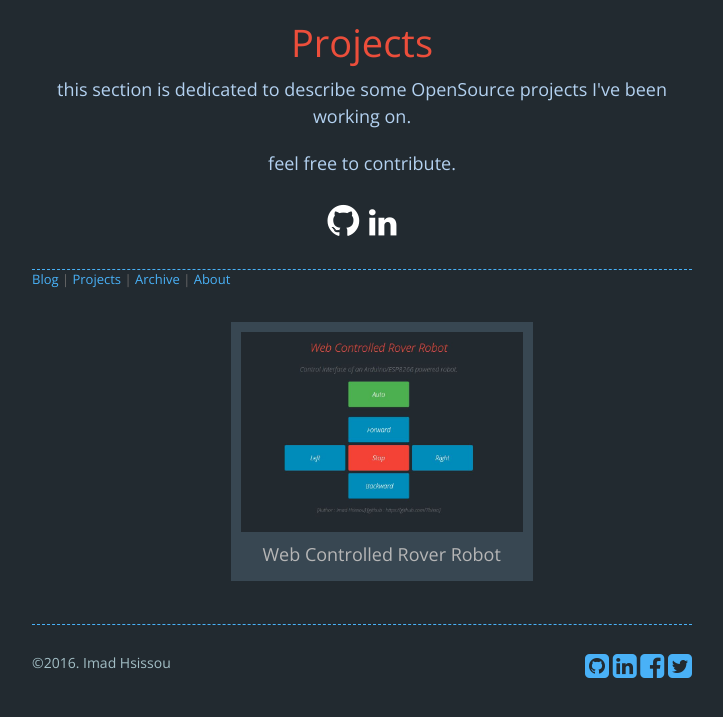
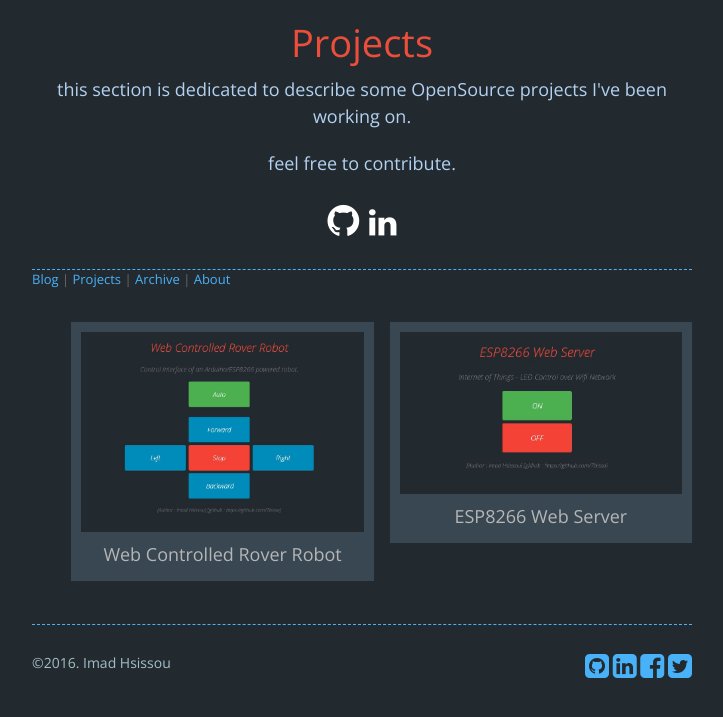
Before and after one commit to imadhsissou/imadhsissou.github.io, a Jekyll site: the page built from projects/index.html, in a window 1280 px wide. Shown: the top 717 px of the page, without its empty margins (278-1001 px from the left). Built offline with Jekyll 4.4.1, drawn with Linux system fonts in a browser that asks for light colours; nearby versions of some CDN libraries; comment, search, counter and statistics services are not loaded.

Commit message:
Update index.html

```diff
--- a/projects/index.html
+++ b/projects/index.html
@@ -118,6 +118,10 @@ ul.rig.columns-4 li {
         <a href="https://imadhsissou.me/Iot/esp8266-robot.html"> <img src="https://imadhsissou.me/images/rover.JPG"/> </a>
         <h3>Web Controlled Rover Robot</h3>
     </li>
+    <li>
+        <a href="https://imadhsissou.me/Iot/esp8266-led.html"> <img src="https://imadhsissou.me/images/led.JPG"/> </a>
+        <h3>ESP8266 Web Server</h3>
+    </li>
 </ul>
 
 </body>
```
